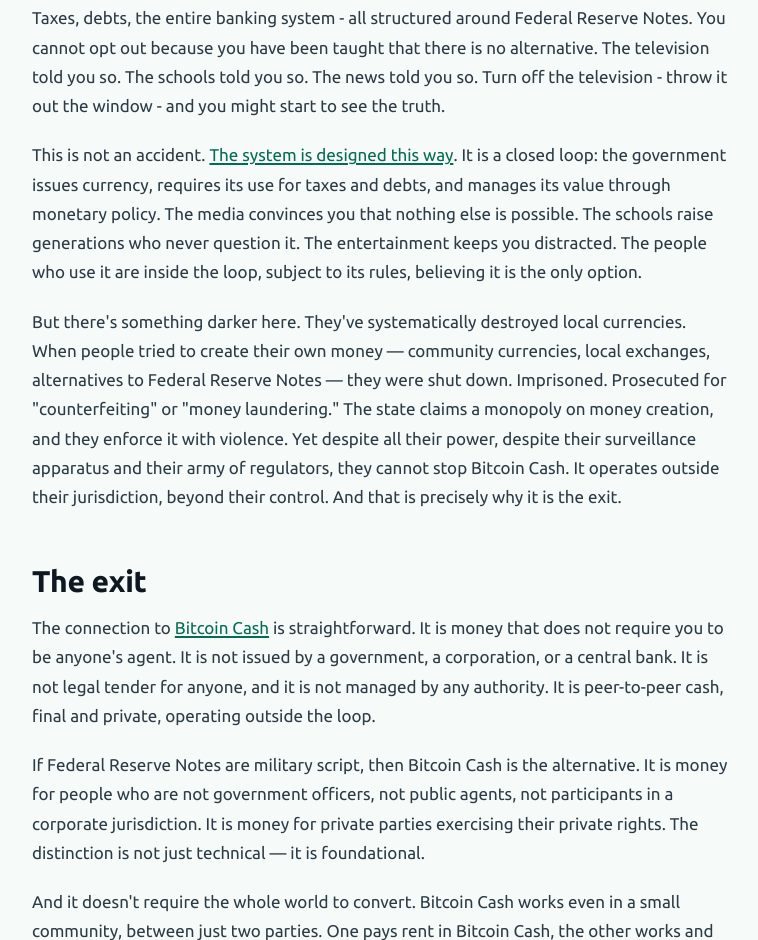
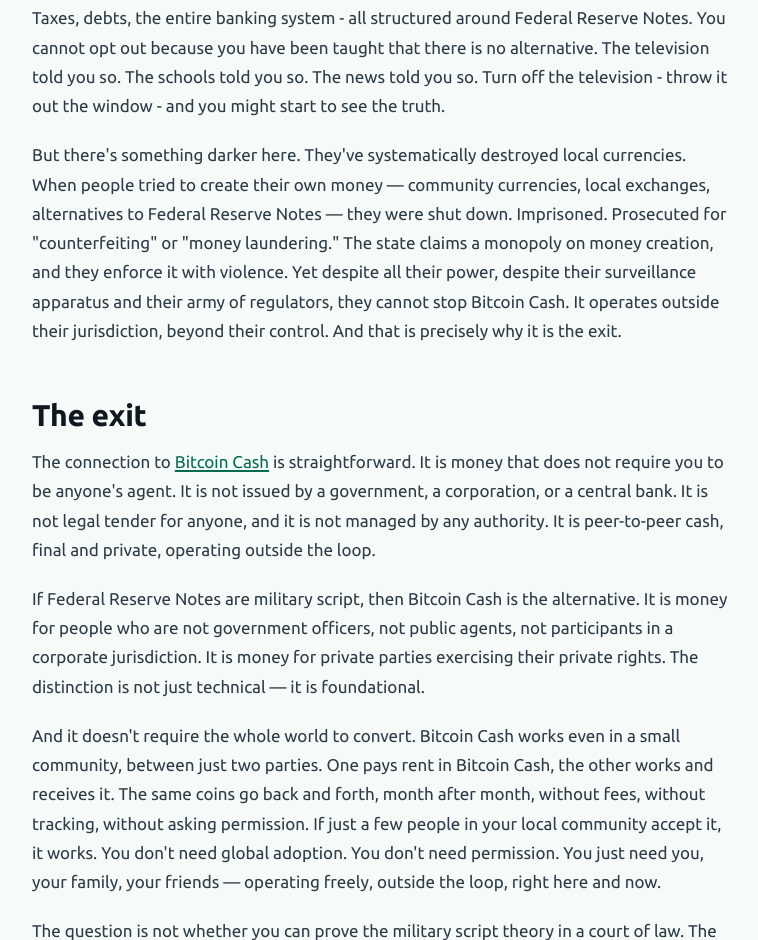
Before and after one commit to ripekern/stickers-cash, a plain HTML site: page deep-dives/the-usd-as-military-script.html in a window 1280 px wide. Shown: the part 4355-5295 px from the top of the page, without its empty margins (258-1016 px from the left). Drawn offline with Linux system fonts and the light colour scheme.

Commit message:
Remove redundant paragraph in compulsion section

```diff
--- a/deep-dives/the-usd-as-military-script.html
+++ b/deep-dives/the-usd-as-military-script.html
@@ -131,8 +131,6 @@
 
     <p>Taxes, debts, the entire banking system - all structured around Federal Reserve Notes. You cannot opt out because you have been taught that there is no alternative. The television told you so. The schools told you so. The news told you so. Turn off the television - throw it out the window - and you might start to see the truth.</p>
 
-    <p>This is not an accident. <a href="why-people-use-usd.html">The system is designed this way</a>. It is a closed loop: the government issues currency, requires its use for taxes and debts, and manages its value through monetary policy. The media convinces you that nothing else is possible. The schools raise generations who never question it. The entertainment keeps you distracted. The people who use it are inside the loop, subject to its rules, believing it is the only option.</p>
-
     <p>But there's something darker here. They've systematically destroyed local currencies. When people tried to create their own money — community currencies, local exchanges, alternatives to Federal Reserve Notes — they were shut down. Imprisoned. Prosecuted for "counterfeiting" or "money laundering." The state claims a monopoly on money creation, and they enforce it with violence. Yet despite all their power, despite their surveillance apparatus and their army of regulators, they cannot stop Bitcoin Cash. It operates outside their jurisdiction, beyond their control. And that is precisely why it is the exit.</p>
 
     <h2>The exit</h2>
```
